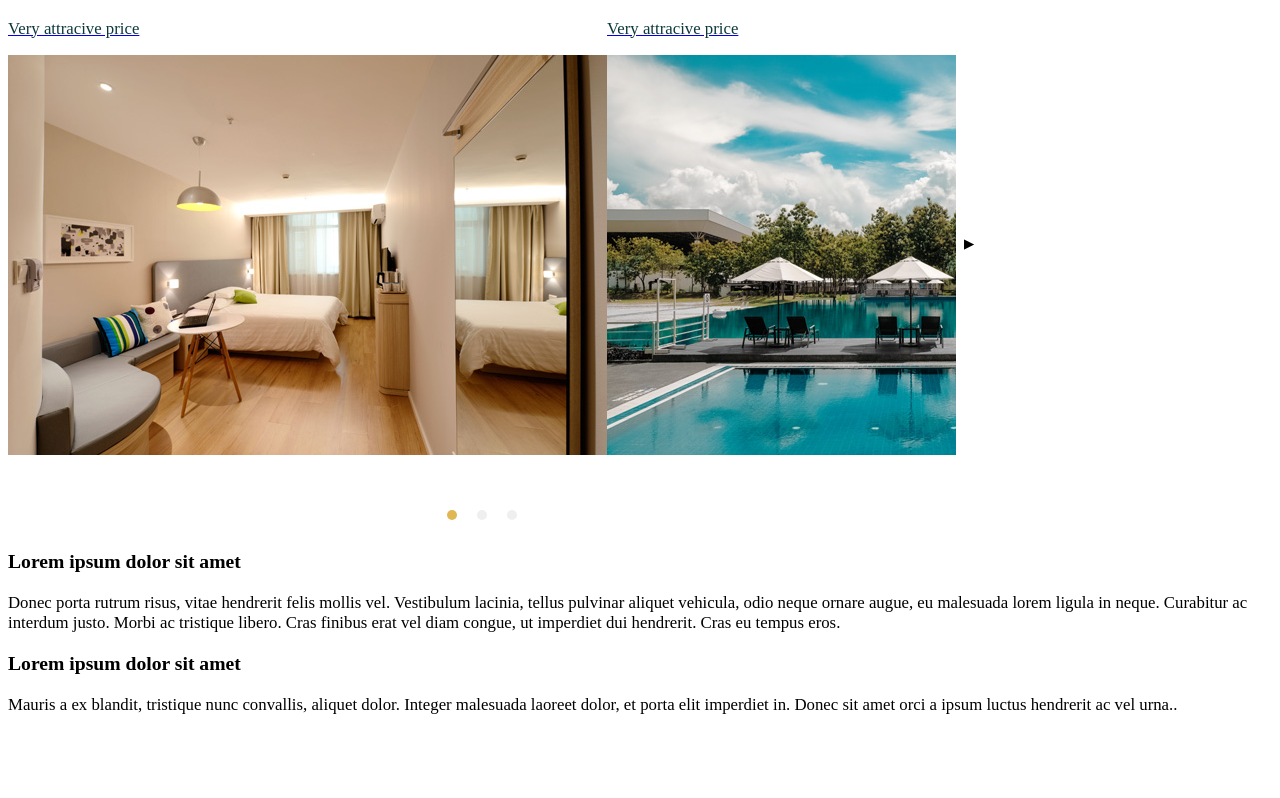
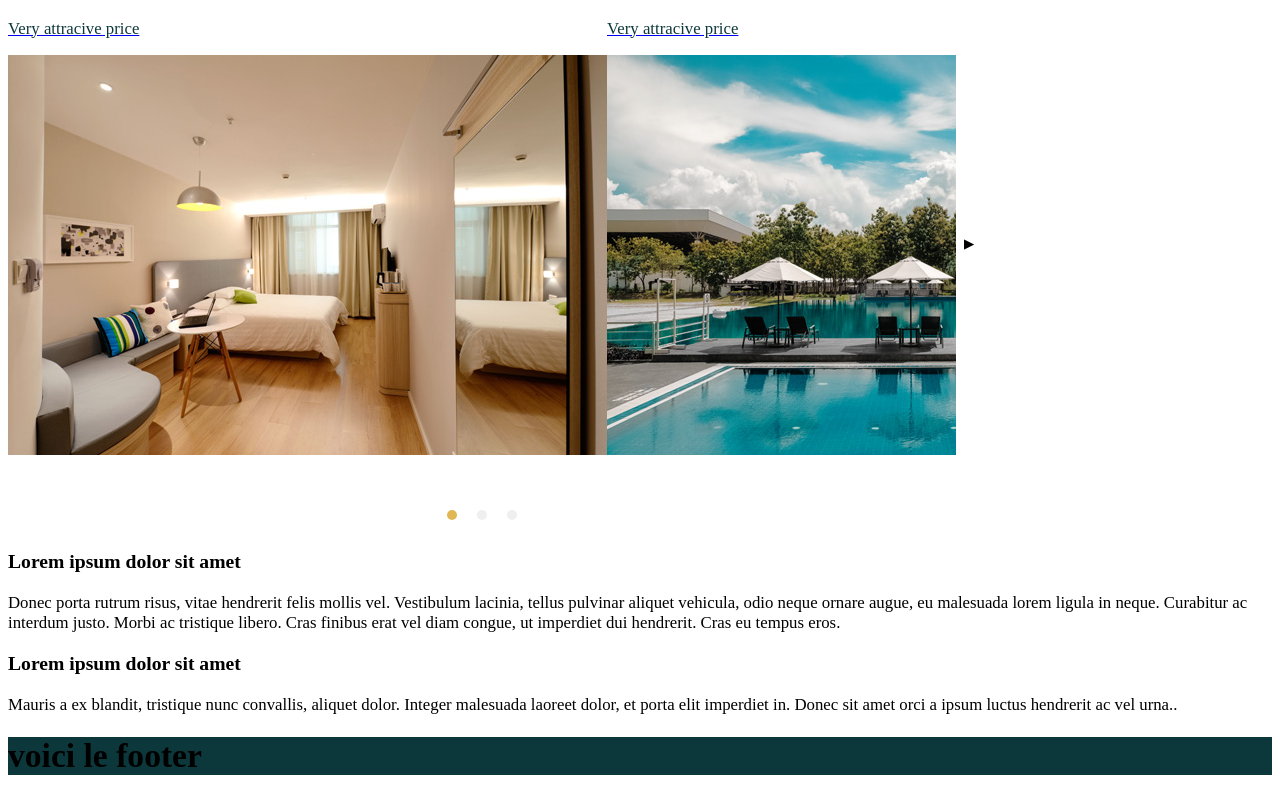
Before and after one commit to dayze/Vaiana, a Vue app in the folder front/: page / in a window 1280 px wide. Shown: the part 1731-2529 px from the top of the page. Before the commit the page ends 2463 px from the top, so only its background shows below. Built offline with nearby package versions, Linux system fonts and the light colour scheme.

Commit message:
je sais pas quoi mettre

```diff
--- a/front/src/App.vue
+++ b/front/src/App.vue
@@ -8,18 +8,20 @@
     <main>
       <router-view/>
     </main>
-
+    <footer-layout></footer-layout>
   </div>
 </template>
 
 <script>
   import Navbar from '@/components/layouts/Navbar'
   import ModalConnexion from '@/components/layouts/ModalConnexion'
+  import FooterLayout from '@/components/layouts/FooterLayout'
 
   export default {
     components: {
       Navbar,
-      ModalConnexion
+      ModalConnexion,
+      FooterLayout
     },
     name: 'app',
     data () {
--- a/front/src/components/layouts/FooterLayout.vue
+++ b/front/src/components/layouts/FooterLayout.vue
@@ -1,7 +1,6 @@
 <template>
-  <footer>
-
-    <h1>footer</h1>
+  <footer class="bg-deep-blue padding">
+    <h1 class="margin-0-bottom">voici le footer</h1>
   </footer>
 </template>
 
```
